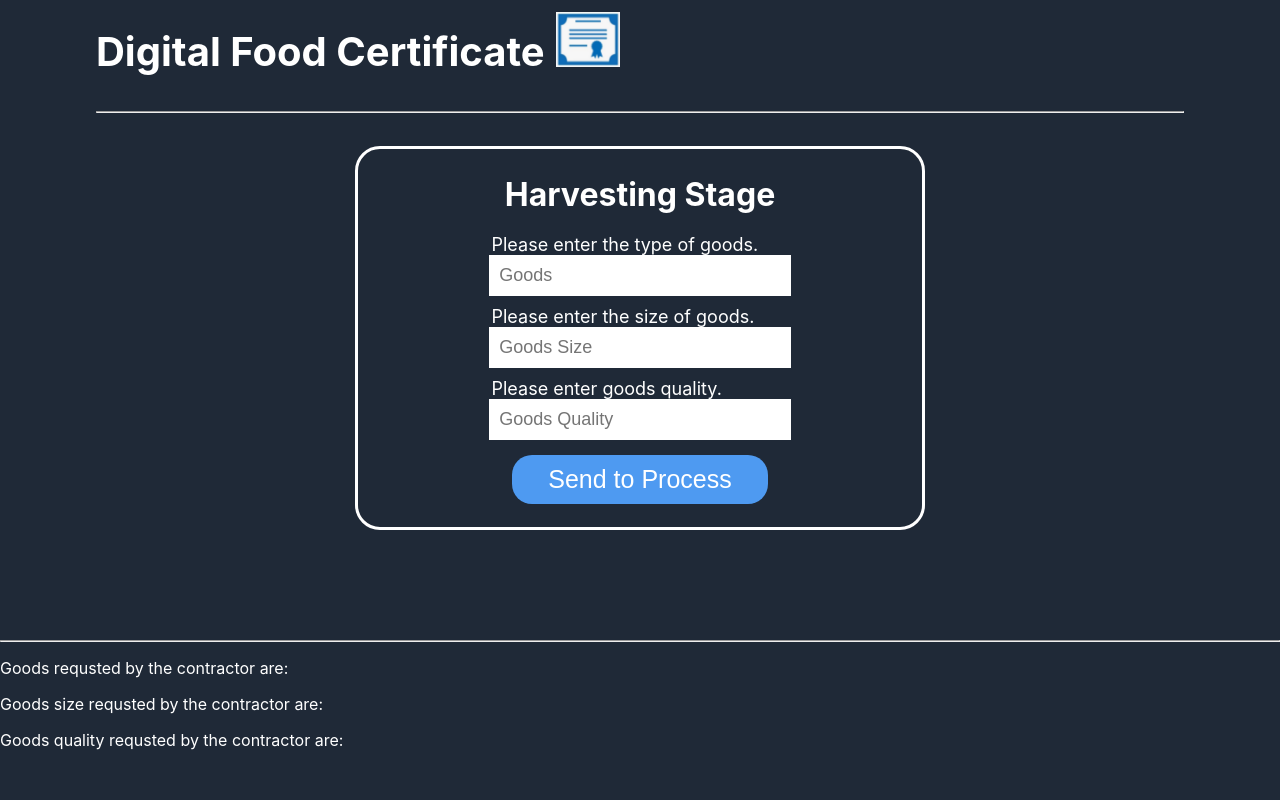
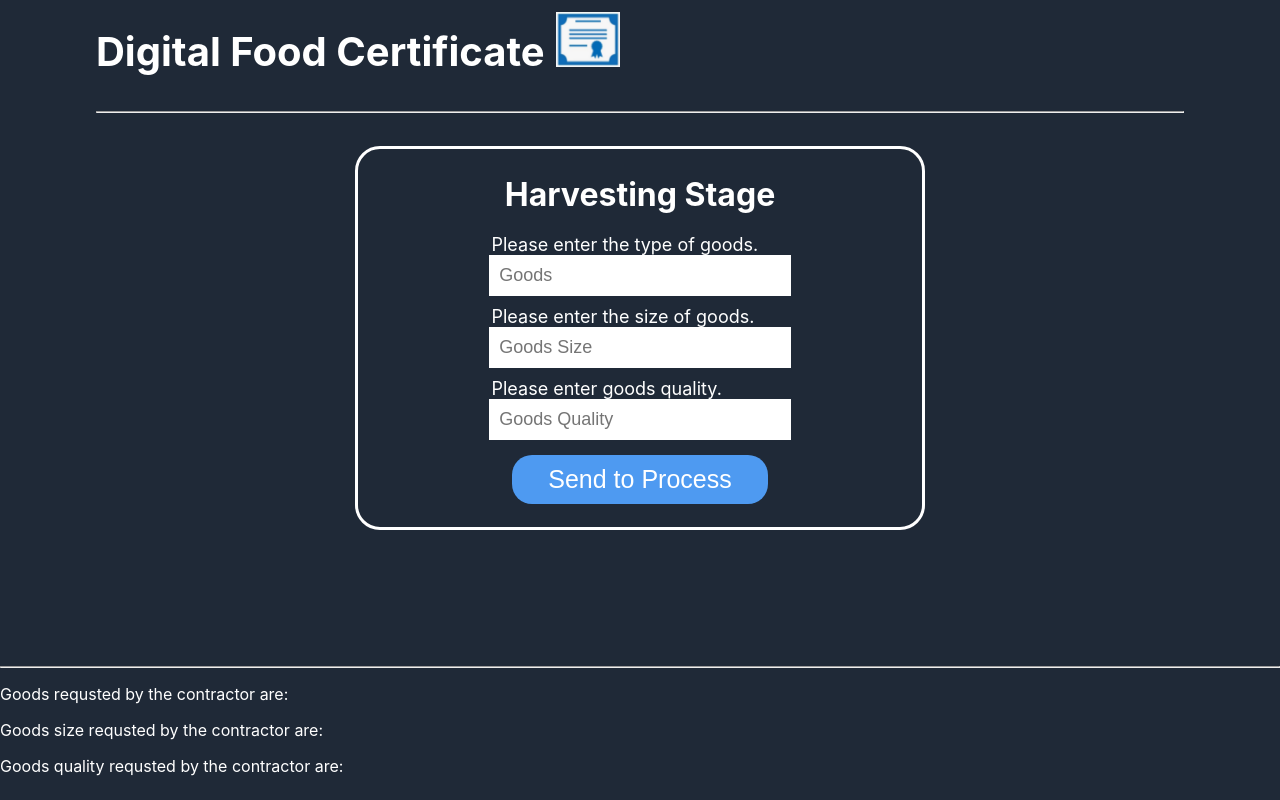
Before and after one commit to Dark-Dragon001/Decentralised_Systems, a React (Create React App) app: page / in a window 1280 px wide. Built offline with nearby package versions, Linux system fonts and the light colour scheme.

Commit message:
Decentrlised Systems

```diff
--- a/src/App.css
+++ b/src/App.css
@@ -8,6 +8,6 @@
 {
     float: bottom;
     margin: auto;
-    padding-top: 8%;
+    padding-top: 10%;
     display: block;
 }
```
